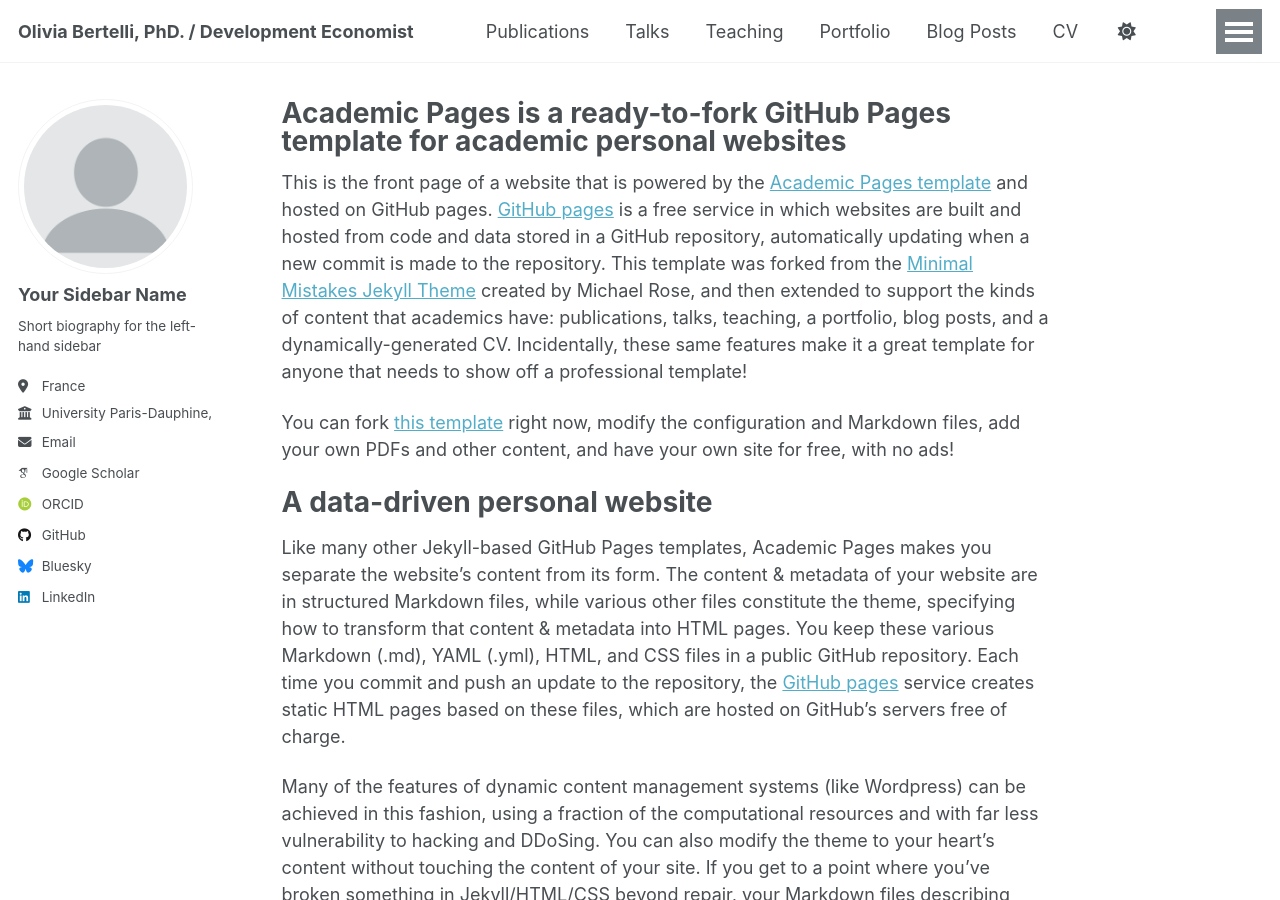
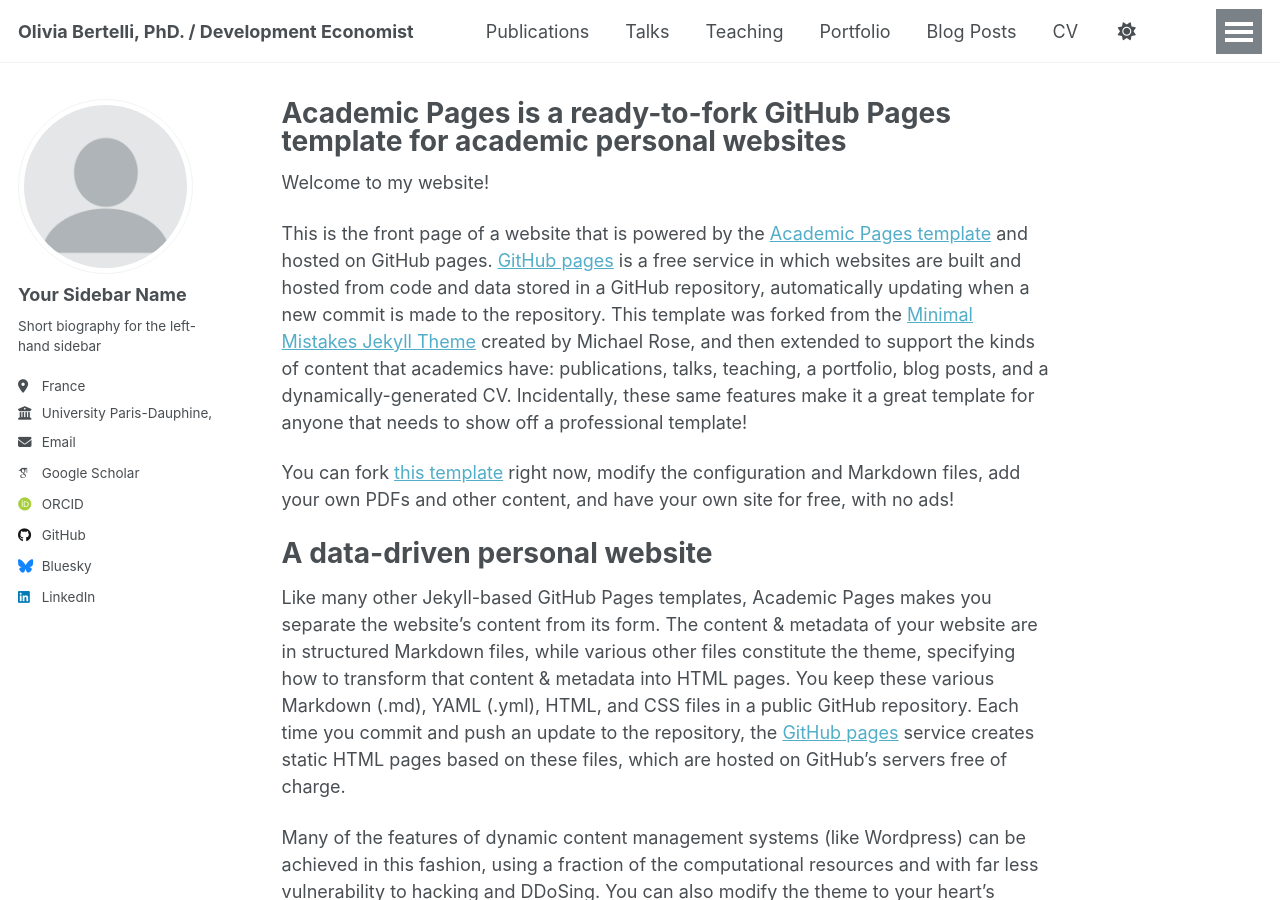
Before and after one commit to OliviaBrtl/OliviaBertelli.github.io, a Jekyll site: the page built from _pages/about.md, in a window 1280 px wide and 900 px high. Built offline with Jekyll 4.4.1, drawn with Linux system fonts in a browser that asks for light colours; some web fonts are replaced; a script that is not in the unit is left out.

Commit message:
Update about.md

```diff
--- a/_pages/about.md
+++ b/_pages/about.md
@@ -6,6 +6,7 @@
   - /about/
   - /about.html
 ---
+Welcome to my website!
 
 This is the front page of a website that is powered by the [Academic Pages template](https://github.com/academicpages/academicpages.github.io) and hosted on GitHub pages. [GitHub pages](https://pages.github.com) is a free service in which websites are built and hosted from code and data stored in a GitHub repository, automatically updating when a new commit is made to the repository. This template was forked from the [Minimal Mistakes Jekyll Theme](https://mmistakes.github.io/minimal-mistakes/) created by Michael Rose, and then extended to support the kinds of content that academics have: publications, talks, teaching, a portfolio, blog posts, and a dynamically-generated CV. Incidentally, these same features make it a great template for anyone that needs to show off a professional template!
 
```
